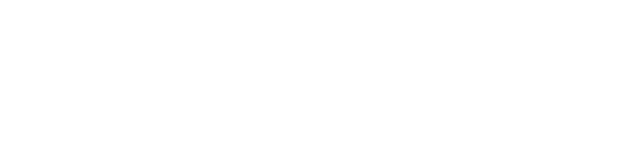
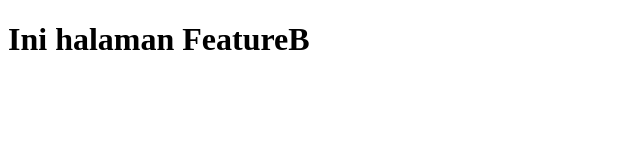
Before and after one commit to AnggaAliimuFattah/Tugas, a plain HTML site: page index.html in a window 1280 px wide. Shown: the whole page, without its empty margins (0-640 px from the left). Drawn offline with Linux system fonts and the light colour scheme.

Commit message:
ini halaman featureb

```diff
--- a/index.html
+++ b/index.html
@@ -6,6 +6,6 @@
     <title>Document</title>
 </head>
 <body>
-
+    <h1>Ini halaman FeatureB </h1>
 </body>
 </html>
```
